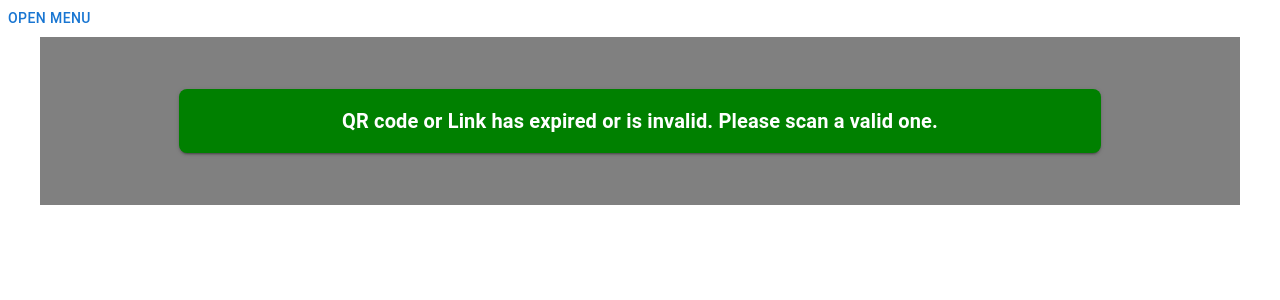
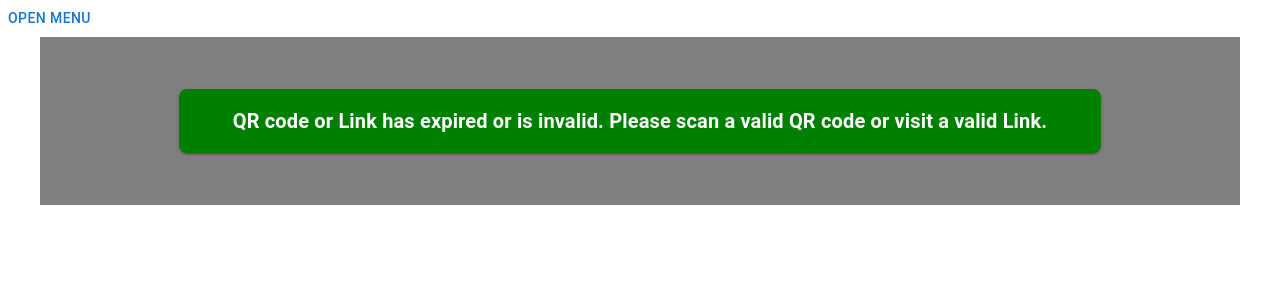
Before and after one commit to DGPRJN/DragonVerifier, a Next.js app in the folder client/: page / in a window 1280 px wide. Shown: the top 300 px of the page. Built offline with nearby package versions, Linux system fonts and the light colour scheme.

Commit message:
Fully working QR Code and link

```diff
--- a/client/app/page.tsx
+++ b/client/app/page.tsx
@@ -1,10 +1,10 @@
 "use client";
-import { CheckinButton, qrcvalidation } from './checkin';
-import { Typography, Container } from "@mui/material";
+import {CheckinButton} from './checkin'
+import {Typography, Container} from "@mui/material";
+import { qrcvalidation } from './checkin.tsx';
 
-const Page = () => {
-  const { isValid } = qrcvalidation();
 
+export const Display = ({ isValid }: { isValid: boolean }) => {
   return (
     <Container maxWidth="lg" sx={{ bgcolor: "gray", padding: 4 }}>
       {isValid ? (
@@ -15,7 +15,6 @@ const Page = () => {
           <Typography variant="body1" sx={{ textAlign: "center" }}>
             Click here to Check in
           </Typography>
-          <CheckinButton/>
         </>
       ) : (
         <Typography
@@ -34,11 +33,24 @@ const Page = () => {
             margin: "20px auto",
           }}
         >
-          QR code or Link has expired or is invalid. Please scan a valid one.
+          QR code or Link has expired or is invalid. Please scan a valid QR code or visit a valid Link.
         </Typography>
       )}
     </Container>
   );
 };
 
+const Page = () => {
+  const { isValid, isMounted } = qrcvalidation();
+
+  if (!isMounted) return null;
+
+  return (
+    <>
+      <Display isValid={isValid} />
+      {isValid && <CheckinButton/>}
+    </>
+  );
+};
+
 export default Page;
--- a/client/next.config.ts
+++ b/client/next.config.ts
@@ -5,7 +5,7 @@ const nextConfig: NextConfig = {
         return [
             {
                 source: "/api/:path*",
-                destination: `${process.env.NEXT_PUBLIC_BACKEND_LOCAL}/api/v1/:path*`,
+                destination: `${process.env.NEXT_PUBLIC_BACKEND_LOCAL}/api/:path*`,
             },
         ];
     },
```
